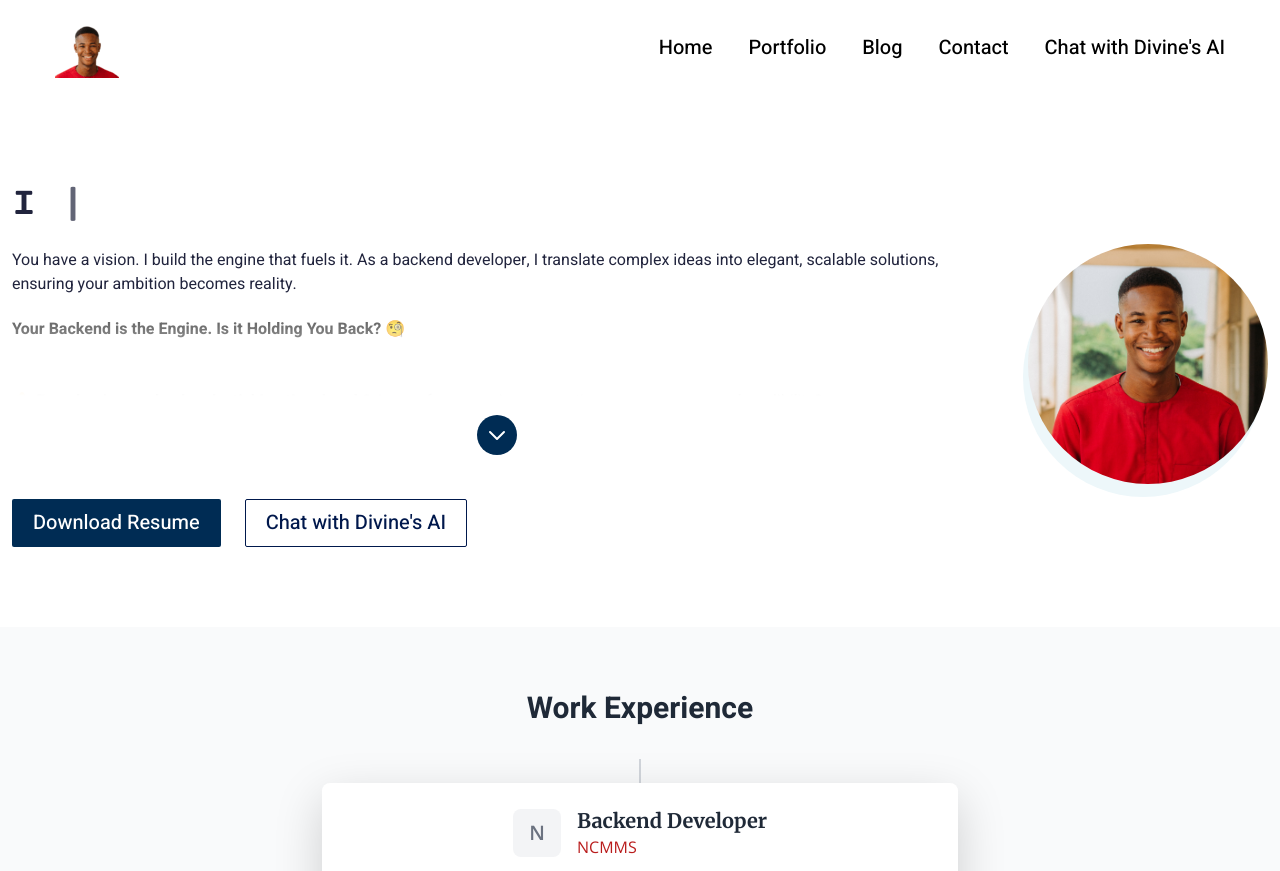
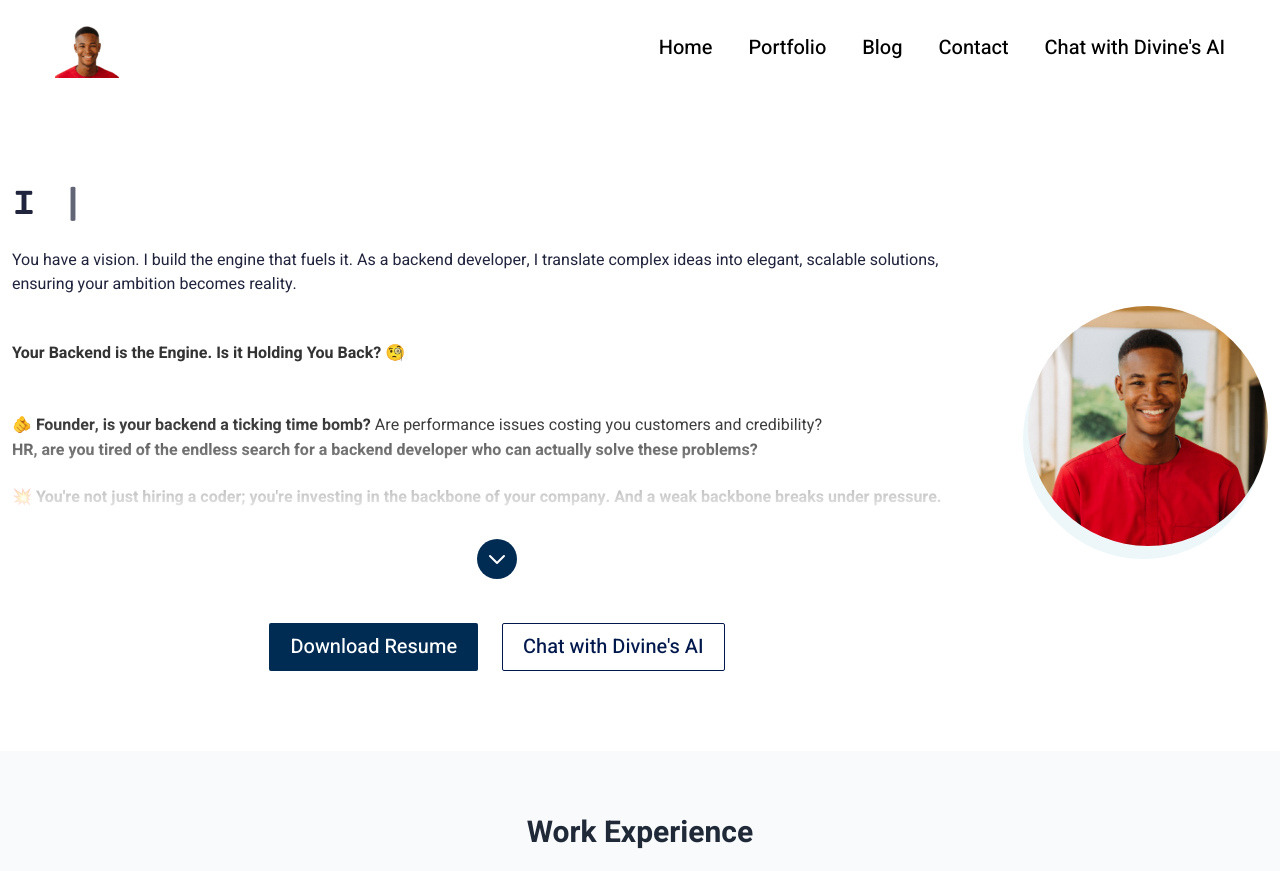
Before and after one commit to DivineUX23/Resume_website, a Django app: page / in a window 1280 px wide. Shown: the top 871 px of the page. Run offline with Django 5.2, Linux system fonts and the light colour scheme; data comes from the database, SQL or seed files in the repository; both versions use the stored data as it was after the commit; some libraries are stand-ins or nearby versions.

Commit message:
updated home page

```diff
--- a/my_resume/main/gemini_pro.py
+++ b/my_resume/main/gemini_pro.py
@@ -81,7 +81,7 @@ class Assistant():
         await sync_to_async(conversation.save)()
 
         # Print history and response for debugging purposes
-        #print(conversation_json)
+        print(conversation_json)
         print(response.text)
 
 
--- a/my_resume/main/templates/main/index.html
+++ b/my_resume/main/templates/main/index.html
@@ -48,7 +48,7 @@ End CSS
 
             <p>{{me.userprofile.bio}}</p>
 
-
+            <br>
             <!-- Expandable Content -->
             <div class="expandable-content collapsed" id="expandable-content">
               <div class="prose max-w-none">
@@ -70,15 +70,16 @@ End CSS
 
 
             <div class="bannerBtnCol mt-4">
-              <div class="row">
-                <div class="col-auto">
-                  <a download href="{{me.userprofile.cv.url}}" class="btn btnPrimary">Download Resume</a>
+              <div class="row justify-content-center">
+                <div class="col-12 col-sm-auto mb-2 mb-sm-0">
+                  <a download href="{{me.userprofile.cv.url}}" class="btn btnPrimary w-100 w-sm-auto">Download Resume</a>
                 </div>
-                <div class="col-auto">
-                  <a href="{% url 'main:assistant' %}" class="btn btnOutline">Chat with Divine's AI</a>
+                <div class="col-12 col-sm-auto">
+                  <a href="{% url 'main:assistant' %}" class="btn btnOutline w-100 w-sm-auto">Chat with Divine's AI</a>
                 </div>
               </div>
             </div>
+
 
           </div>
         </div>
@@ -100,7 +101,7 @@ End CSS
 .expandable-content {
     transition: max-height 0.5s ease, opacity 0.5s ease;
     overflow: hidden;
-    max-height: 100px; /* Adjust based on desired preview height */
+    max-height: 200px; /* Adjust based on desired preview height */
     position: relative;
     opacity: 1;
 }
@@ -137,6 +138,11 @@ End CSS
   align-items: center;
   justify-content: center;
   transition: background-color 0.3s ease;
+}
+.flex {
+  display: flex;
+  justify-content: center; /* Centers items horizontally */
+  align-items: center;     /* Centers items vertically (optional) */
 }
 
 .expand-button:hover {
@@ -456,13 +462,6 @@ outline-offset: 2px;
   .tools-track > div {
       flex: none;
   }
-
-  .flex {
-    display: flex;
-    justify-content: center; /* Centers items horizontally */
-    align-items: center;     /* Centers items vertically (optional) */
-}
-
 </style>
 
 
```
Also changed, not shown: my_resume/db.sqlite3.
